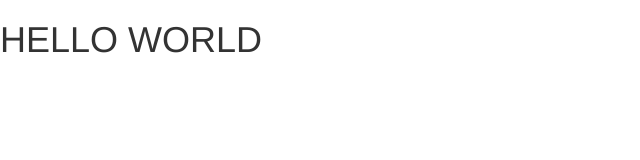
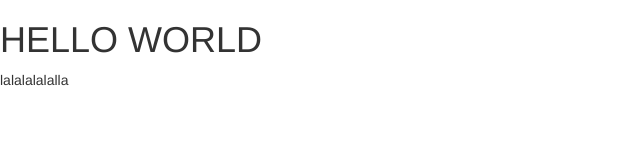
Before and after one commit to MrPikpikLol/NewProject, a plain HTML site: page index.html in a window 1280 px wide. Shown: the full height of the page, 0-640 px from the left. Drawn offline with Linux system fonts and the light colour scheme.

Commit message:
lalalalalala

```diff
--- a/index.html
+++ b/index.html
@@ -33,6 +33,7 @@
     <!-- End Preloader -->
     <section>
       <h1>HELLO WORLD</h1>
+      <p>lalalalalalla</p>
     </section>
 
 
```
